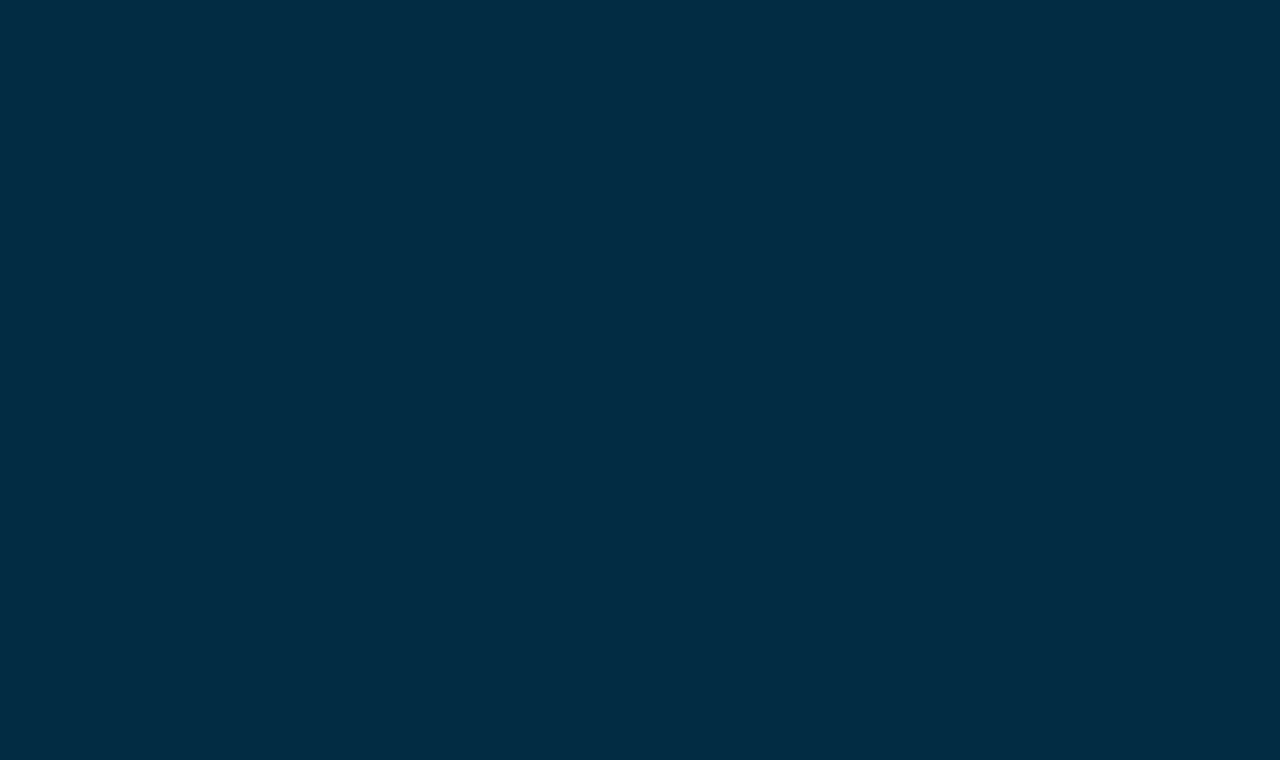
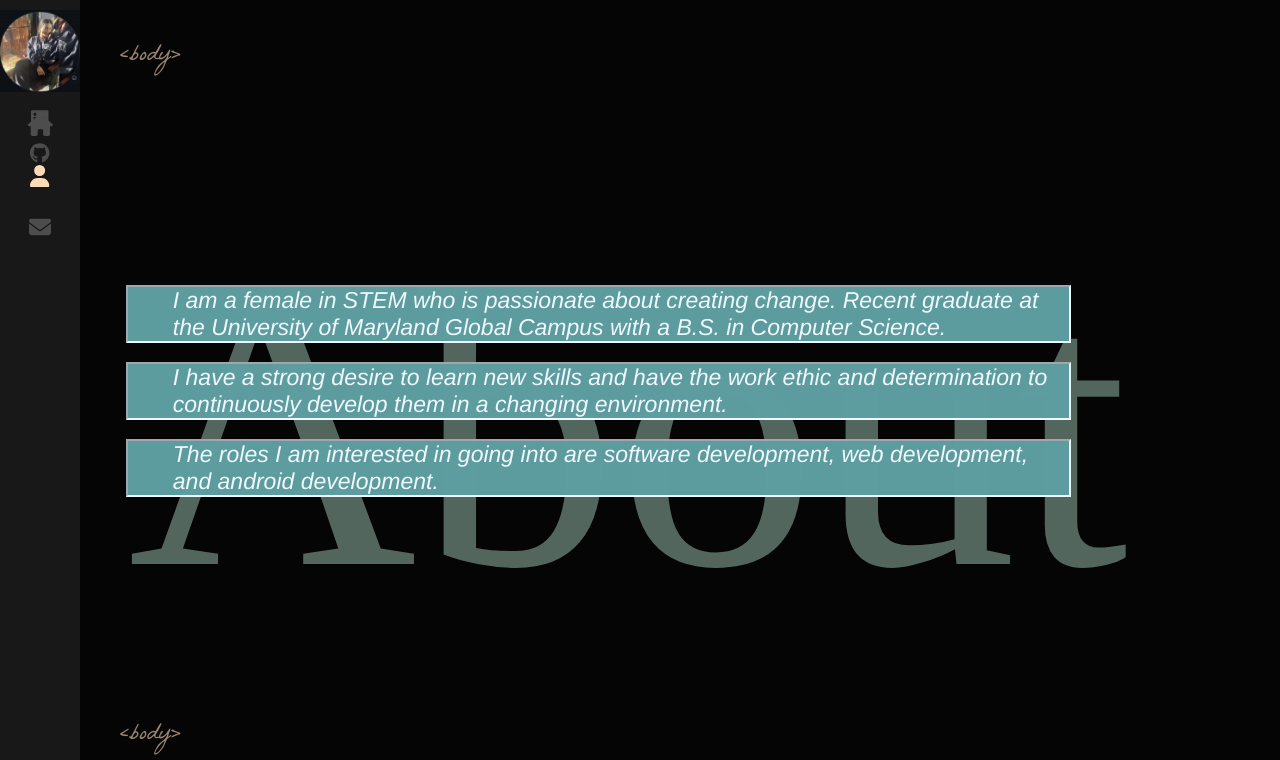
Before and after one commit to kimmiev214/react-portfolio, a React (Create React App) app: page /about in a window 1280 px wide. Before the commit this address had no page. Shown: the top 760 px of the page. Built offline with nearby package versions, Linux system fonts and the light colour scheme.

Commit message:
Change color pallete, about page complete

```diff
--- a/src/App.js
+++ b/src/App.js
@@ -2,6 +2,8 @@ import './App.scss';
 import { Routes, Route } from 'react-router-dom';
 import Layout from './components/Layout';
 import Home from './components/Home';
+import About from './components/About';
+import Contact from './components/Contact';
 
 function App() {
   return (
@@ -9,6 +11,8 @@ function App() {
       <Routes>
         <Route path="/" element={<Layout />}>
           <Route index element={<Home />} />
+          <Route path="about" element={<About />} />
+          <Route path="contact" element={<Contact />} />
         </Route>
       </Routes>
     </>
--- /dev/null
+++ b/src/components/About/index.js
@@ -0,0 +1,22 @@
+import './index.scss';
+
+const About = () => {
+    return (
+        <div className='container about-page'>
+            <div className='text-zone'>
+                <h1>
+                    About Me
+                </h1>
+            </div>
+            <div className='text-zone'>
+                <p>I am a female in STEM who is passionate about creating change.  Recent graduate at the University of Maryland Global Campus with a B.S. in Computer Science.</p>
+                <p>
+                I have a strong desire to learn new skills and have the work ethic and determination to continuously develop them in a changing environment.
+                </p>
+                <p>The roles I am interested in going into are software development, web development, and android development.</p>
+            </div>
+        </div>
+    )
+}
+
+export default About
--- /dev/null
+++ b/src/components/Contact/index.js
@@ -0,0 +1,5 @@
+import './index.scss';
+
+const Contact = () => ("Hello")
+
+export default Contact
--- a/src/components/Home/index.js
+++ b/src/components/Home/index.js
@@ -3,10 +3,12 @@ import LogoTitle from '../../assets/images/logok.png'
 import './index.scss';
 
 const Home = () => {
+
     return (
         <div className="container home-page">
             <div className="text-zone">
-                <h1> Hi, <br /> I'm
+                <h1>
+                    Hi, <br /> I'm
                 <img src = {LogoTitle} alt="developer" />
                 <br /> full stack engineer.
                 </h1>
--- a/src/components/Home/index.scss
+++ b/src/components/Home/index.scss
@@ -9,7 +9,7 @@
     }
     h1 {
 
-        color: aliceblue;
+        color: #E6F5FF;
         font-size: 53px;
         margin: 0;
         font-family: 'Coolvetica';
@@ -43,7 +43,7 @@
             margin-left: 20px;
             opacity: 0;
             height: auto;
-            animation: rotateIn 1s linear both;
+            animation: fadeIn 1.7s forwards;
             animation-delay: 1.4s;
             }
     }
@@ -59,7 +59,7 @@
     }
 
     .flat-button {
-        color: #e0ffff;
+        color: aliceblue;
         font-size: 18px;
         font-weight: 400;
         letter-spacing: 4px;
@@ -68,6 +68,7 @@
         padding: 10px 18px;
         border: 1px solid #e0ffff;
         margin-top: 25px;
+        animation: fadeIn 1s 3.3s backwards
     }
 
 }
--- a/src/components/Layout/index.scss
+++ b/src/components/Layout/index.scss
@@ -10,7 +10,7 @@
 }
 
 .tags {
-    color: #ffd700;
+    color: #FCDAB7;
     opacity: 0.6;
     position: absolute;
     bottom: 0;
@@ -37,3 +37,42 @@
     animation: fadeIn 1s forwards;
     animation-delay: 1s;
 }
+
+.about-page {
+    .text-zone {
+        position: absolute;
+        left: 10%;
+        top: 30%;
+        transform: translateY(-50%) ;
+        width: 35%;
+        vertical-align: middle;
+        display: table-cell;
+        max-height: 90%;
+
+        h1 {
+            font-size: 400px;
+            font-weight: 111;
+            margin-top: 10;
+            margin-bottom: 40px;
+            color: #CDFFEB;
+            opacity: 0.39;
+        }
+    }
+    p {
+            font-style: italic;
+            font-size: 23px;
+            font-weight: 200;
+            color: aliceblue;
+            opacity: 0.8;
+            background: rgba(95, 158, 160, 0.99) ;
+            font-family: 'Helvetica Neue';
+            width: 200%;
+            transform: translateY(250%) ;
+            animation: fadeIn 1.3s 1s forwards;
+            padding-left: 10%;
+            outline-style: inset;
+            outline-width: 2px;
+
+        }
+
+}
--- a/src/components/Sidebar/index.scss
+++ b/src/components/Sidebar/index.scss
@@ -44,7 +44,7 @@
             }
 
             &:hover {
-                color: #ffd700;
+                color: #FCDAB7;
 
                 svg {
                     opacity: 0;
@@ -88,7 +88,7 @@
 
         a.active {
             svg {
-                color: #ffd700
+                color: #FCDAB7
             }
         }
     }
--- a/src/index.css
+++ b/src/index.css
@@ -5,7 +5,7 @@ body {
   margin: 0;
   font-family: 300 11px/1.0 'Helvetica Neue';
   color: #444;
-  background: #022c43;
+  background: #050505;
   overflow: hidden;
   display: block;
   -webkit-font-smoothing: antialiased;
```
Also changed, not shown: src/components/About/index.scss (added), src/components/Contact/index.scss (added).
